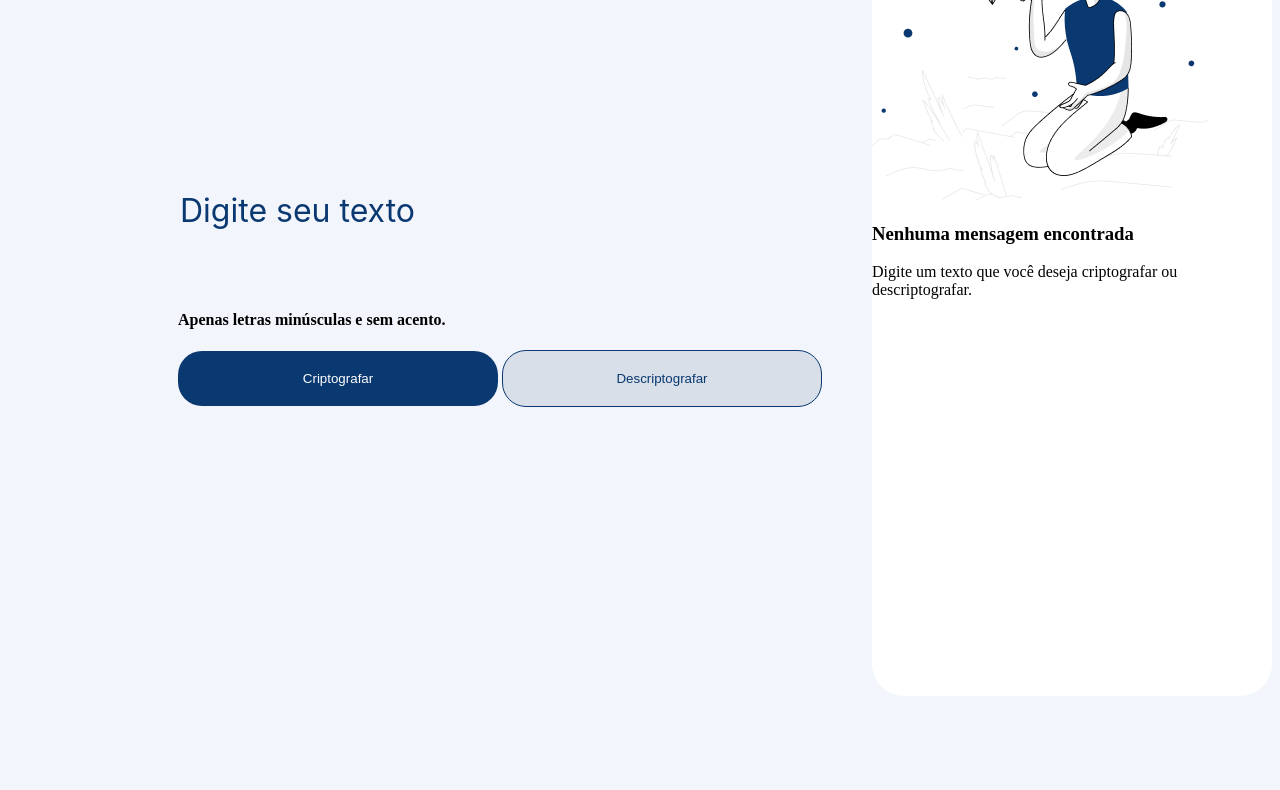
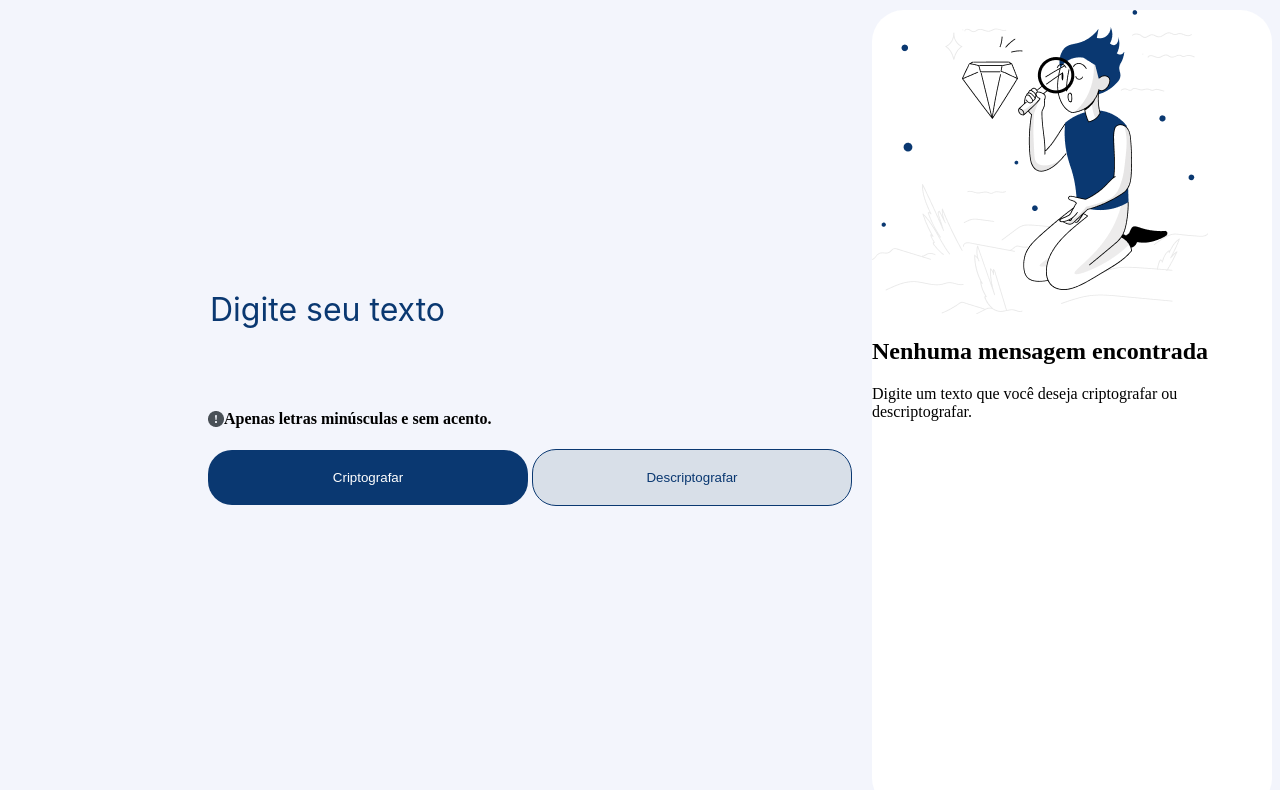
Before and after one commit to suhellynaraujo/Alura_Challenge_ONE, a plain HTML site: page html/index.html in a window 1280 px wide. Shown: the part 112-902 px from the top of the page. Before the commit the page ends 816 px from the top, so only its background shows below. Drawn offline with Linux system fonts and the light colour scheme.

Commit message:
ajustando estrutura html

```diff
--- a/css/style.css
+++ b/css/style.css
@@ -2,6 +2,7 @@ body{
     background-color: #F3F5FC;
 
 }
+
 #conteudo{
     display: flex;
     align-items: center;
@@ -16,9 +17,11 @@ body{
     gap: 40px;
 }
 
+
 #ladoEsquerdo{
     display: flex;
     flex-direction: column;
+    margin-left: 200px;
 
 }
 
@@ -45,15 +48,15 @@ body{
 
 }
 
-#ladoDireito{
-    background: #FFFFFF;
-    top: 40px;
-    width: 400px;
-    height: 100vh;
-    left: 1000px;
-    border-radius: 32px;
+#exclamation{
+    display: flex;
+    align-items: center;
+
 }
 
+#rodape{
+    left: 240px;
+}
 
 #cript{
     background: #0A3871;
@@ -73,3 +76,15 @@ body{
     padding: 20px;
     width: 320px;
 }
+
+
+#ladoDireito{
+    background: #FFFFFF;
+    width: 400px;
+    height: 100vh;
+    left: 1000px;
+    border-radius: 32px;
+    margin-top: 30px;
+
+
+}
--- a/html/index.html
+++ b/html/index.html
@@ -9,18 +9,19 @@
 </head>
 
 <body>
-    <section id="conteudo">
-        <header id="logoAlura">
-            <img src="/assets/Frame 6.png" alt="logo alura">
-        </header>
-        <main id="ladoEsquerdo">
+    <header id="logoAlura">
+        <img src="/assets/Frame 6.png" alt="logo alura">
+    </header>
+    <main id="conteudo">
+        <section id="ladoEsquerdo">
             <div id="topo">
-                <div >
+                <div>
                     <textarea id="digiteTexto"></textarea>
                 </div>
             </div>
             <div id="rodape">
-                <div>
+                <div id="exclamation">
+                    <img src="/assets/bi_exclamation-circle-fill.png" alt="">
                     <h4></h4>
                 </div>
                 <div id="botao">
@@ -28,7 +29,7 @@
                     <button id="descript">Descriptografar</button>
                 </div>
             </div>
-        </main>
+        </section>
         <section id="ladoDireito">
             <div>
                 <img src="/assets/High quality products 1 1.png" alt="imagem da direita">
@@ -38,7 +39,8 @@
                 <p>Digite um texto que você deseja criptografar ou descriptografar.</p>
             </div>
         </section>
-    </section>
+    </main>
     <script src="/js/app.js"></script>
 </body>
+
 </html>
```
